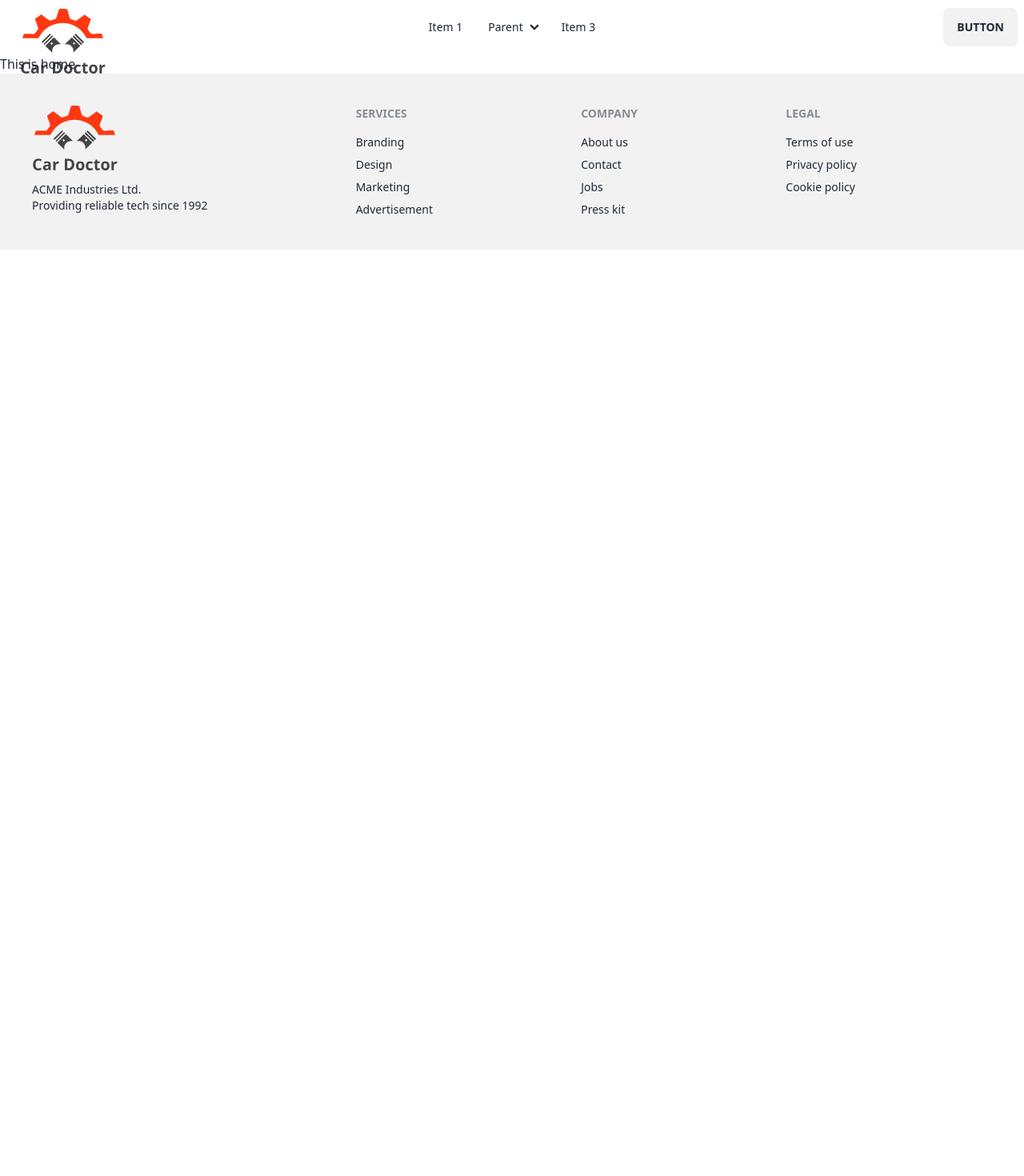
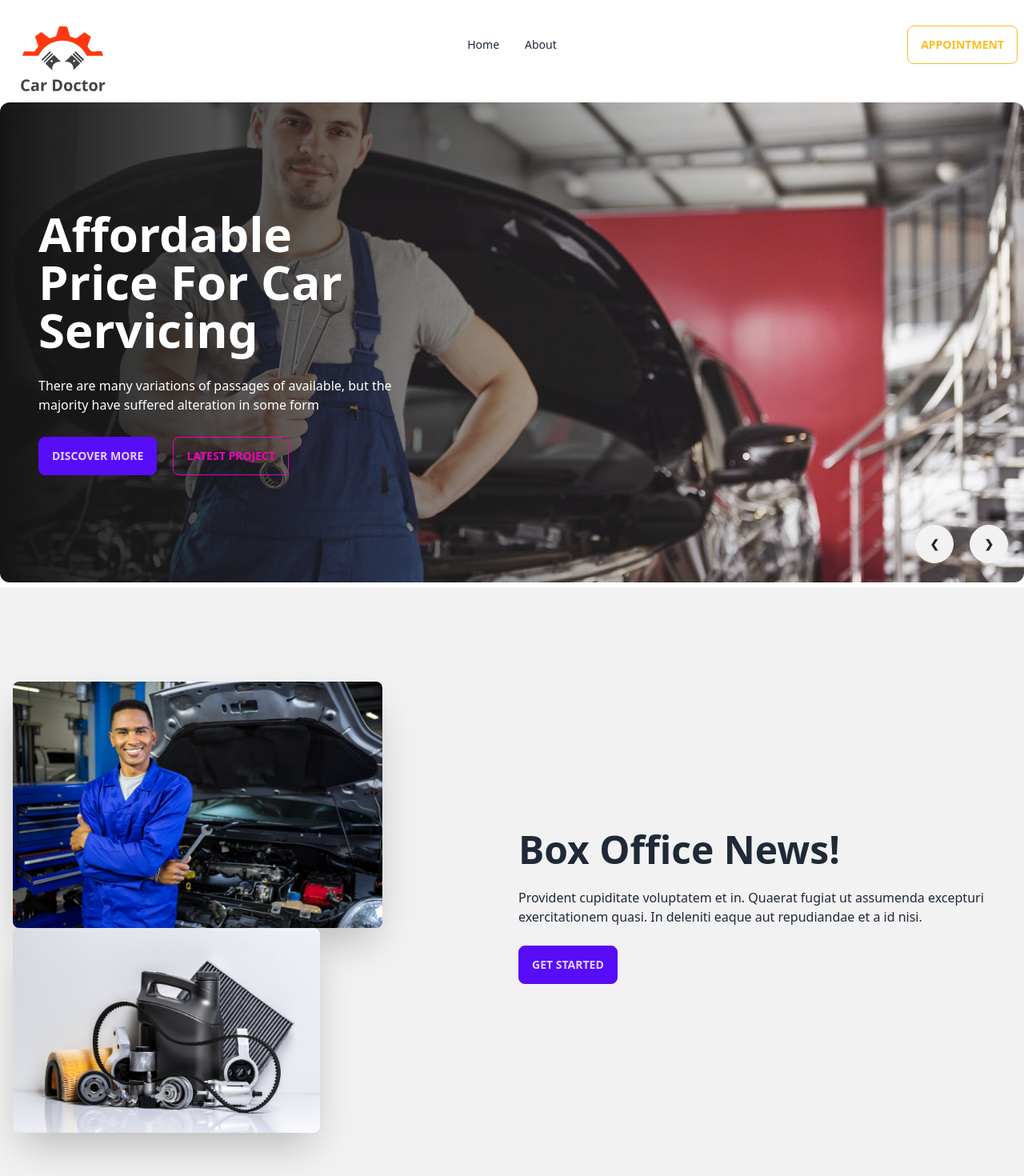
Before and after one commit to asrafsujan247/car-doctor-client, a React (Vite) app: page / in a window 1280 px wide. Shown: the top 1470 px of the page at 80% size. Before the commit the page ends 800 px from the top, so only its background shows below. Built offline with nearby package versions, Linux system fonts and the light colour scheme.

Commit message:
added banner section and about section in home page

```diff
--- /dev/null
+++ b/src/pages/Home/About/About.jsx
@@ -0,0 +1,26 @@
+import person from "../../../assets/images/about_us/person.jpg";
+import parts from "../../../assets/images/about_us/parts.jpg";
+
+const About = () => {
+  return (
+    <div className="hero min-h-screen bg-base-200">
+      <div className="hero-content flex-col lg:flex-row">
+        <div className="lg:w-1/2">
+          <img src={person} className="w-3/4 rounded-lg shadow-2xl" />
+          <img src={parts} className="max-w-sm rounded-lg shadow-2xl" />
+        </div>
+        <div className="lg:w-1/2">
+          <h1 className="text-5xl font-bold">Box Office News!</h1>
+          <p className="py-6">
+            Provident cupiditate voluptatem et in. Quaerat fugiat ut assumenda
+            excepturi exercitationem quasi. In deleniti eaque aut repudiandae et
+            a id nisi.
+          </p>
+          <button className="btn btn-primary">Get Started</button>
+        </div>
+      </div>
+    </div>
+  );
+};
+
+export default About;
--- /dev/null
+++ b/src/pages/Home/Banner/Banner.jsx
@@ -0,0 +1,125 @@
+import img1 from "../../../assets/images/banner/1.jpg";
+import img2 from "../../../assets/images/banner/2.jpg";
+import img3 from "../../../assets/images/banner/3.jpg";
+import img4 from "../../../assets/images/banner/4.jpg";
+
+const Banner = () => {
+  return (
+    <div className="carousel w-full h-[600px] rounded-xl">
+      <div id="slide1" className="carousel-item relative w-full">
+        <img src={img1} className="w-full object-cover" />
+        <div className="absolute flex items-center h-full left-0 top-0 bg-gradient-to-r from-[#151515] to-[rgba(21, 21, 21, 0)]">
+          <div className="text-white space-y-7 w-1/2 pl-12">
+            <h2 className="text-6xl font-bold">
+              Affordable Price For Car Servicing
+            </h2>
+            <p>
+              There are many variations of passages of available, but the
+              majority have suffered alteration in some form
+            </p>
+            <div>
+              <button className="btn btn-primary mr-5">Discover More</button>
+              <button className="btn btn-outline btn-secondary">
+                Latest Project
+              </button>
+            </div>
+          </div>
+        </div>
+        <div className="absolute flex justify-end transform -translate-y-1/2 left-5 right-5 bottom-0">
+          <a href="#slide4" className="btn btn-circle mr-5">
+            ❮
+          </a>
+          <a href="#slide2" className="btn btn-circle">
+            ❯
+          </a>
+        </div>
+      </div>
+      <div id="slide2" className="carousel-item relative w-full">
+        <img src={img2} className="w-full object-cover " />
+        <div className="absolute flex items-center h-full left-0 top-0 bg-gradient-to-r from-[#151515] to-[rgba(21, 21, 21, 0)]">
+          <div className="text-white space-y-7 w-1/2 pl-12">
+            <h2 className="text-6xl font-bold">
+              Affordable Price For Car Servicing
+            </h2>
+            <p>
+              There are many variations of passages of available, but the
+              majority have suffered alteration in some form
+            </p>
+            <div>
+              <button className="btn btn-primary mr-5">Discover More</button>
+              <button className="btn btn-outline btn-secondary">
+                Latest Project
+              </button>
+            </div>
+          </div>
+        </div>
+        <div className="absolute flex justify-end transform -translate-y-1/2 left-5 right-5 bottom-0">
+          <a href="#slide1" className="btn btn-circle mr-5">
+            ❮
+          </a>
+          <a href="#slide3" className="btn btn-circle">
+            ❯
+          </a>
+        </div>
+      </div>
+      <div id="slide3" className="carousel-item relative w-full">
+        <img src={img3} className="w-full object-cover" />
+        <div className="absolute flex items-center h-full left-0 top-0 bg-gradient-to-r from-[#151515] to-[rgba(21, 21, 21, 0)]">
+          <div className="text-white space-y-7 w-1/2 pl-12">
+            <h2 className="text-6xl font-bold">
+              Affordable Price For Car Servicing
+            </h2>
+            <p>
+              There are many variations of passages of available, but the
+              majority have suffered alteration in some form
+            </p>
+            <div>
+              <button className="btn btn-primary mr-5">Discover More</button>
+              <button className="btn btn-outline btn-secondary">
+                Latest Project
+              </button>
+            </div>
+          </div>
+        </div>
+        <div className="absolute flex justify-end transform -translate-y-1/2 left-5 right-5 bottom-0">
+          <a href="#slide2" className="btn btn-circle mr-5">
+            ❮
+          </a>
+          <a href="#slide4" className="btn btn-circle">
+            ❯
+          </a>
+        </div>
+      </div>
+      <div id="slide4" className="carousel-item relative w-full">
+        <img src={img4} className="w-full object-cover" />
+        <div className="absolute flex items-center h-full left-0 top-0 bg-gradient-to-r from-[#151515] to-[rgba(21, 21, 21, 0)]">
+          <div className="text-white space-y-7 w-1/2 pl-12">
+            <h2 className="text-6xl font-bold">
+              Affordable Price For Car Servicing
+            </h2>
+            <p>
+              There are many variations of passages of available, but the
+              majority have suffered alteration in some form
+            </p>
+            <div>
+              <button className="btn btn-primary mr-5">Discover More</button>
+              <button className="btn btn-outline btn-secondary">
+                Latest Project
+              </button>
+            </div>
+          </div>
+        </div>
+        <div className="absolute flex justify-end transform -translate-y-1/2 left-5 right-5 bottom-0">
+          <a href="#slide3" className="btn btn-circle mr-5">
+            ❮
+          </a>
+          <a href="#slide1" className="btn btn-circle">
+            ❯
+          </a>
+        </div>
+      </div>
+    </div>
+  );
+};
+
+export default Banner;
--- a/src/pages/Home/Home/Home.jsx
+++ b/src/pages/Home/Home/Home.jsx
@@ -1,7 +1,11 @@
+import About from "../About/About";
+import Banner from "../Banner/Banner";
+
 const Home = () => {
   return (
     <div>
-      <h2>This is home</h2>
+      <Banner></Banner>
+      <About></About>
     </div>
   );
 };
--- a/src/pages/Shared/NavBar/NavBar.jsx
+++ b/src/pages/Shared/NavBar/NavBar.jsx
@@ -2,8 +2,18 @@
 import logo from "../../../assets/logo.svg";
 
 const NavBar = () => {
+  const navItems = (
+    <>
+      <li>
+        <Link to="/">Home</Link>
+      </li>
+      <li>
+        <Link to="/about">About</Link>
+      </li>
+    </>
+  );
   return (
-    <div className="navbar bg-base-100">
+    <div className="navbar bg-base-100 h-28 mb-4">
       <div className="navbar-start">
         <div className="dropdown">
           <label tabIndex={0} className="btn btn-ghost lg:hidden">
@@ -26,23 +36,7 @@
             tabIndex={0}
             className="menu menu-sm dropdown-content mt-3 p-2 shadow bg-base-100 rounded-box w-52"
           >
-            <li>
-              <a>Item 1</a>
-            </li>
-            <li>
-              <a>Parent</a>
-              <ul className="p-2">
-                <li>
-                  <a>Submenu 1</a>
-                </li>
-                <li>
-                  <a>Submenu 2</a>
-                </li>
-              </ul>
-            </li>
-            <li>
-              <a>Item 3</a>
-            </li>
+            {navItems}
           </ul>
         </div>
         <Link to="/" className="btn btn-ghost normal-case text-xl">
@@ -50,30 +44,10 @@
         </Link>
       </div>
       <div className="navbar-center hidden lg:flex">
-        <ul className="menu menu-horizontal px-1">
-          <li>
-            <a>Item 1</a>
-          </li>
-          <li tabIndex={0}>
-            <details>
-              <summary>Parent</summary>
-              <ul className="p-2">
-                <li>
-                  <a>Submenu 1</a>
-                </li>
-                <li>
-                  <a>Submenu 2</a>
-                </li>
-              </ul>
-            </details>
-          </li>
-          <li>
-            <a>Item 3</a>
-          </li>
-        </ul>
+        <ul className="menu menu-horizontal px-1">{navItems}</ul>
       </div>
       <div className="navbar-end">
-        <a className="btn">Button</a>
+        <button className="btn btn-outline btn-warning">Appointment</button>
       </div>
     </div>
   );
```
